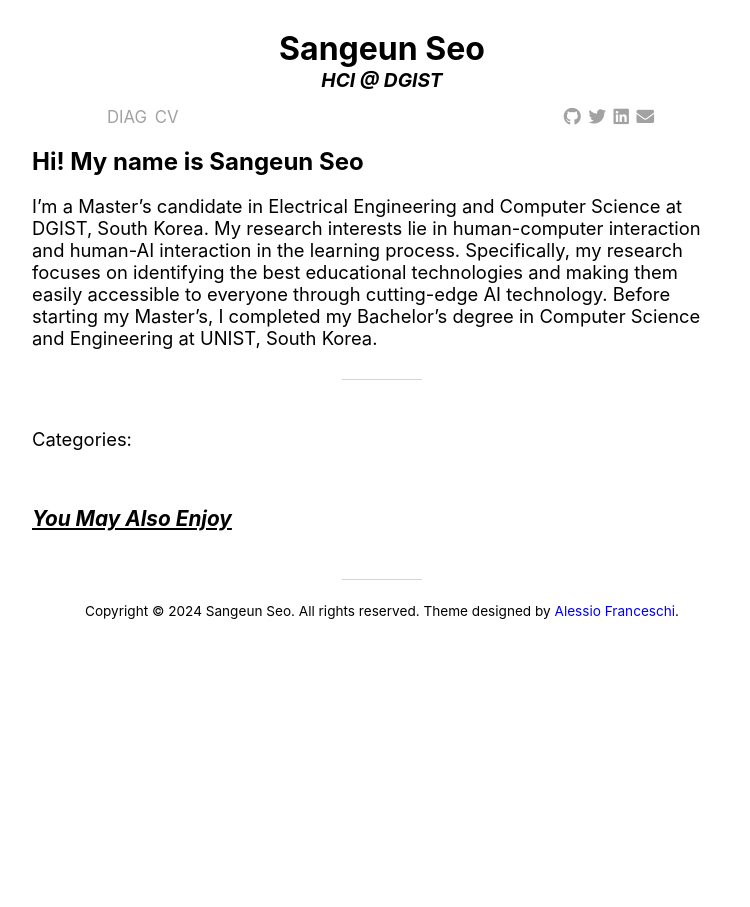
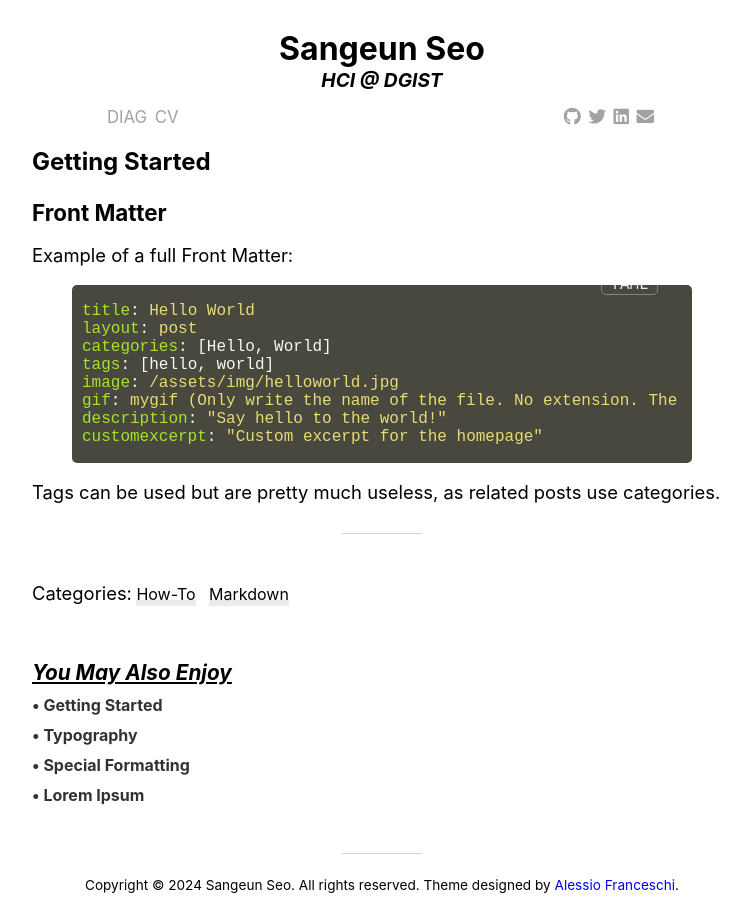
Before and after one commit to seseo98/my-homepage, a Jekyll site: the page built from _posts/2020-05-21-this-is-yamt.md, in a window 1280 px wide. Shown: the whole page, without its empty margins (258-1008 px from the left). Built offline with Jekyll 4.4.1, drawn with Linux system fonts in a browser that asks for light colours; nearby versions of some CDN libraries; comment, search, counter and statistics services are not loaded.

Commit message:
Update 2020-05-21-this-is-yamt.md

```diff
--- a/_posts/2020-05-21-this-is-yamt.md
+++ b/_posts/2020-05-21-this-is-yamt.md
@@ -1,12 +1,24 @@
 ---
-title: Hi! My name is Sangeun Seo
+title: Getting Started
 layout: post
-Research Keywords: [Human-Computer-Interaction (HCI), Human-AI Interaction (HAI), Large Language Models (LLM), AI-Enhanced Learning Systems, Personalized Learning Technologies]
-image: /assets/img/logo.jpg
-description: "I'm a M.S. Student at DGIST, working with Dr. Jean Song as a member of DIAG."
+categories: [How-To, Markdown]
+image: /assets/img/airplane.jpg
+#gif: mygif
+description: "Let's get this theme to work!"
+customexcerpt: "Learn how to write a post in YAMT."
 ---
 
-I'm a Master's candidate in Electrical Engineering and Computer Science at DGIST, South Korea.
-My research interests lie in human-computer interaction and human-AI interaction in the learning process.
-Specifically, my research focuses on identifying the best educational technologies and making them easily accessible to everyone through cutting-edge AI technology.
-Before starting my Master's, I completed my Bachelor's degree in Computer Science and Engineering at UNIST, South Korea.
+### Front Matter
+Example of a full Front Matter:
+{% highlight yaml %}
+title: Hello World
+layout: post
+categories: [Hello, World]
+tags: [hello, world]
+image: /assets/img/helloworld.jpg
+gif: mygif (Only write the name of the file. No extension. The files needs to be in "/assets/gif")
+description: "Say hello to the world!"
+customexcerpt: "Custom excerpt for the homepage"
+{% endhighlight %}
+
+Tags can be used but are pretty much useless, as related posts use categories.
```
